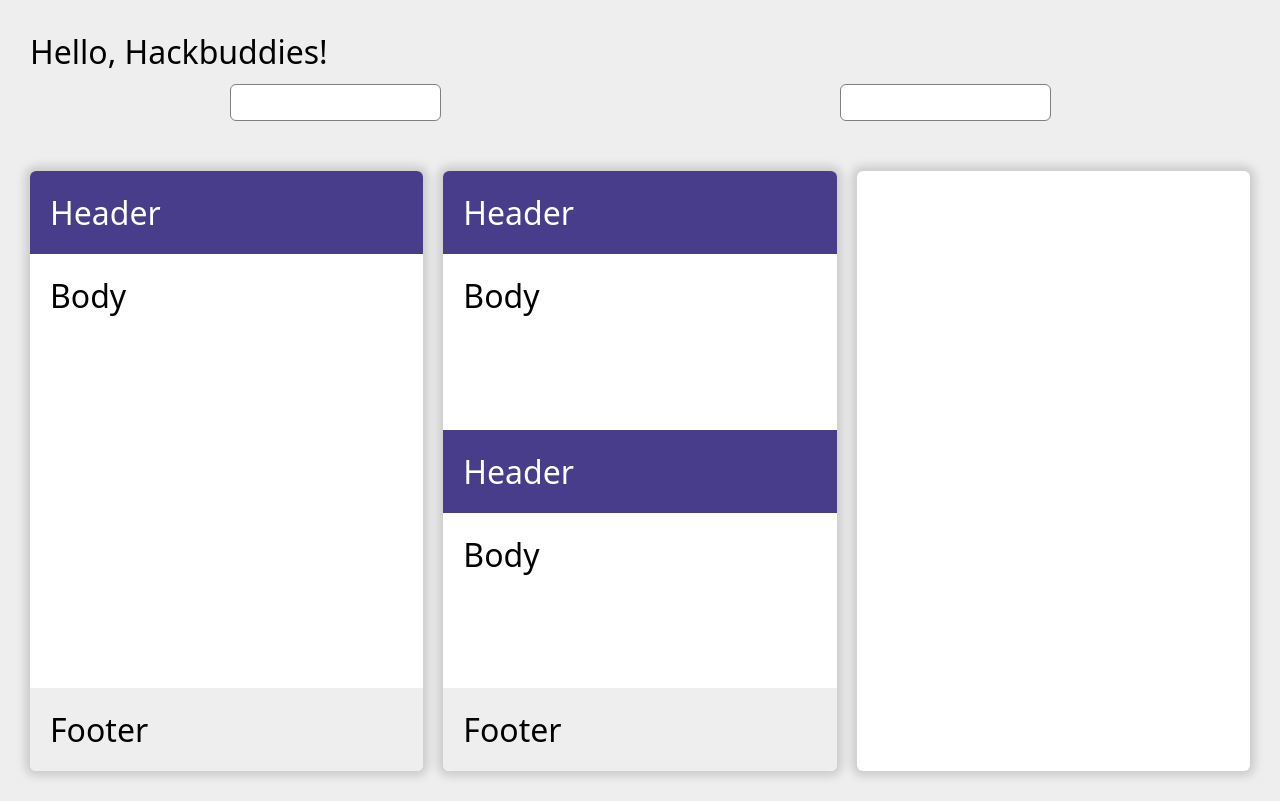
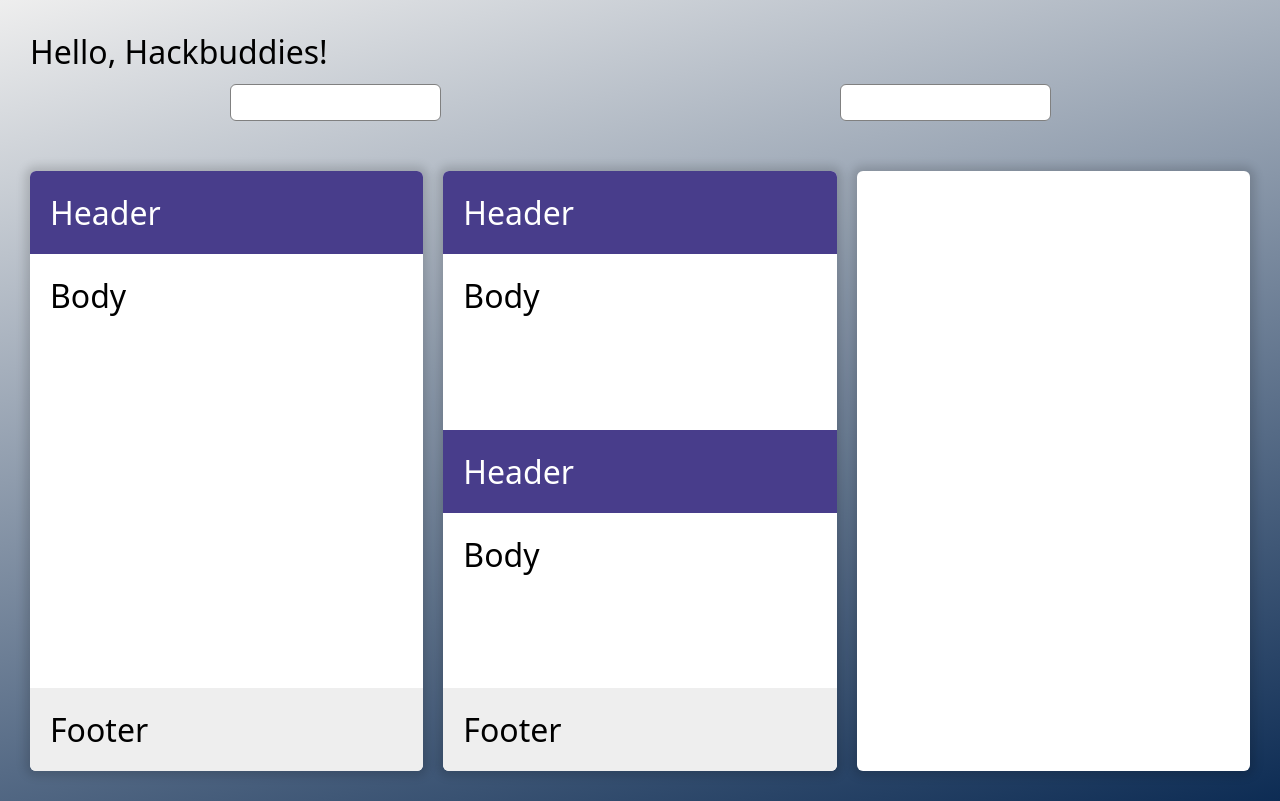
Before and after one commit to dwidjaja945/js-la, a React app: page / in a window 1280 px wide. Built offline with nearby package versions, Linux system fonts and the light colour scheme.

Commit message:
[feat] updated backgroun color added prop to display selected value in input

```diff
--- a/src/App.tsx
+++ b/src/App.tsx
@@ -34,15 +34,18 @@ const dropdownItems: DropdownItem[] = [
 ];
 
 const App = (): JSX.Element => {
+    const [dropdownValue, setDropdownValue] = React.useState<undefined | string>();
+
     const handleSelect = (item?: string): void => {
         console.log(item);
+        setDropdownValue(item);
     };
 
     return (
         <div className={css('root')}>
             Hello, Hackbuddies!
             <div className={css('dropdowns')}>
-                <Dropdown onSelect={handleSelect}>
+                <Dropdown onSelect={handleSelect} value={dropdownValue}>
                     <Dropdown.Item
                         onClick={(): void => handleSelect('hello')}
                     >
--- a/src/components/Dropdowns/Dropdown/Dropdown.tsx
+++ b/src/components/Dropdowns/Dropdown/Dropdown.tsx
@@ -7,12 +7,13 @@ import styles from '../Dropdown.scss';
 const css = cssBind(styles);
 
 interface Props {
+    value?: string;
     onSelect(value?: unknown): void;
     children?: JSX.Element[];
 }
 
 const Dropdown = (props: Props): JSX.Element => {
-    const { onSelect, children } = props;
+    const { value, onSelect, children } = props;
     const [show, setShow] = React.useState(false);
     return (
         <div className={css('root')}>
@@ -22,6 +23,7 @@ const Dropdown = (props: Props): JSX.Element => {
                 <div>
                     <input
                         onFocus={(): void => setShow(true)}
+                        value={value}
                     />
                     <ul className={css('menu', show && 'show')}>
                         {React.Children.map(children, (child) => {
--- a/src/index.scss
+++ b/src/index.scss
@@ -4,7 +4,7 @@
     }
 
     body {
-        background-color: #eee;
+        background: linear-gradient(-15deg, #0D2C54, #eee);
         margin: 0;
         padding: 0;
         font-size: 2rem;
```
